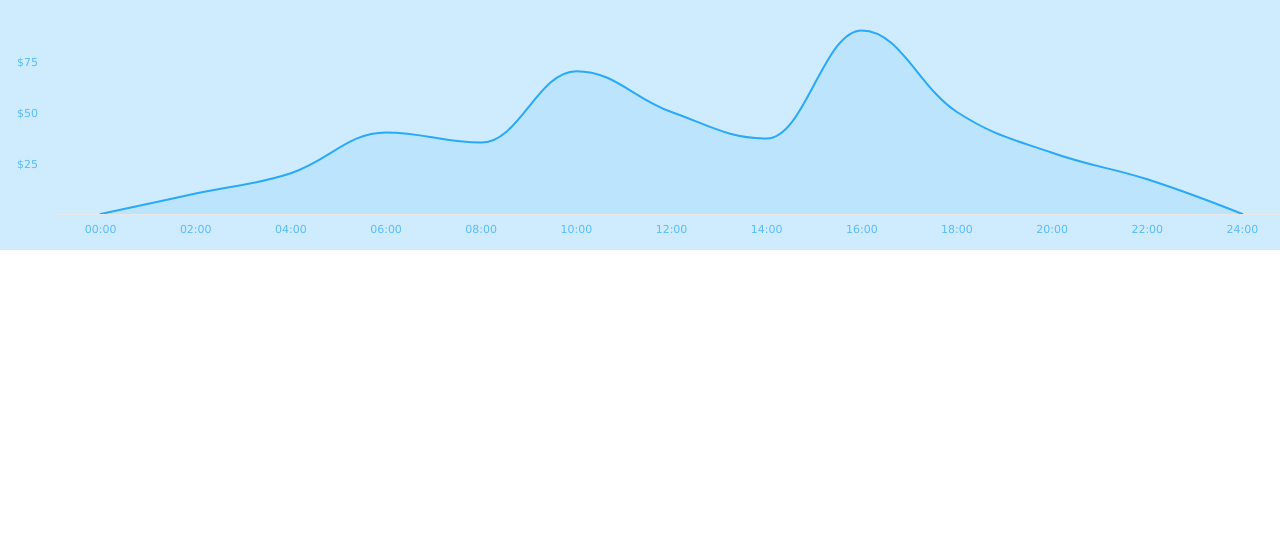
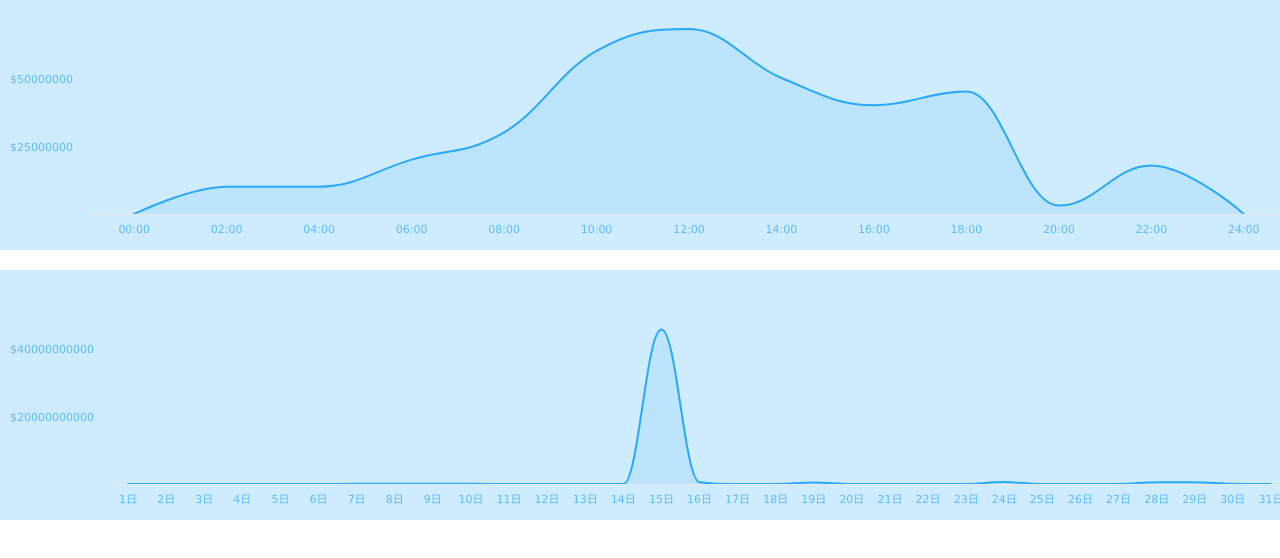
Before and after one commit to guiyongshun/highcharts-demo, a website: page index.html in a window 1280 px wide. Drawn offline with nearby package versions, Linux system fonts and the light colour scheme.

Commit message:
增加副图表，展示数据跨度比较大的情况

```diff
--- a/index.html
+++ b/index.html
@@ -14,10 +14,16 @@
             width: 1300px;
             height: 250px;
         }
+        #container2{
+            width: 1300px;
+            height: 250px;
+            margin-top: 20px;
+        }
     </style>
 </head>
 <body>
     <div id="container"></div>
+    <div id="container2"></div>
 
     <script src="//cdn.bootcss.com/highcharts/5.0.14/highcharts.js"></script>
     <script>
@@ -87,12 +93,37 @@
             ],
             series: [
                 {
-                    data: [0,10,20,40,35,70,50,37,90,50,30,17,0]
+                    data: [0,10000000,10040000,20000000,30000000,60000000,68000000,50000000,40000000,45000000,3086867,17868686,0]
                 }
             ]
         }
 
-        var chart = Highcharts.chart('container',options)
+        var options2 = Object.assign({},options,{
+            xAxis: {
+                tickmarkPlacement: 'on',
+                lineWidth: 1,
+                lineColor: '#e8e8e8',
+                type: 'datetime',
+                labels: {
+                    style: {
+                        color: '#58BCFA',
+                    }
+                },
+                gridLineWidth: 0,//隐藏网格线
+                startOnTick: true,
+                endOnTick: true,
+                tickColor: '#CFECFE',
+                categories: ['1日','2日','3日','4日','5日','6日','7日','8日','9日','10日','11日','12日','13日','14日','15日','16日','17日','18日','19日','20日','21日','22日','23日','24日','25日','26日','27日','28日','29日','30日','31日'],
+            },
+            series: [
+                {
+                    data: [0,200,4000,80000,160000,800000,68000000,50000000,40000000,45000000,3086867,17868686,4548775,414545,45455343545,546488477,46556,45545,464665465,564654,565,65,646654,564564564,65455,564545,654545,545465655,546456456,56465545,0]
+                }
+            ]
+        })
+
+        var chart = new Highcharts.chart('container',options)
+        var chart2 = new Highcharts.chart('container2',options2)
 
     </script>
 </body>
```
